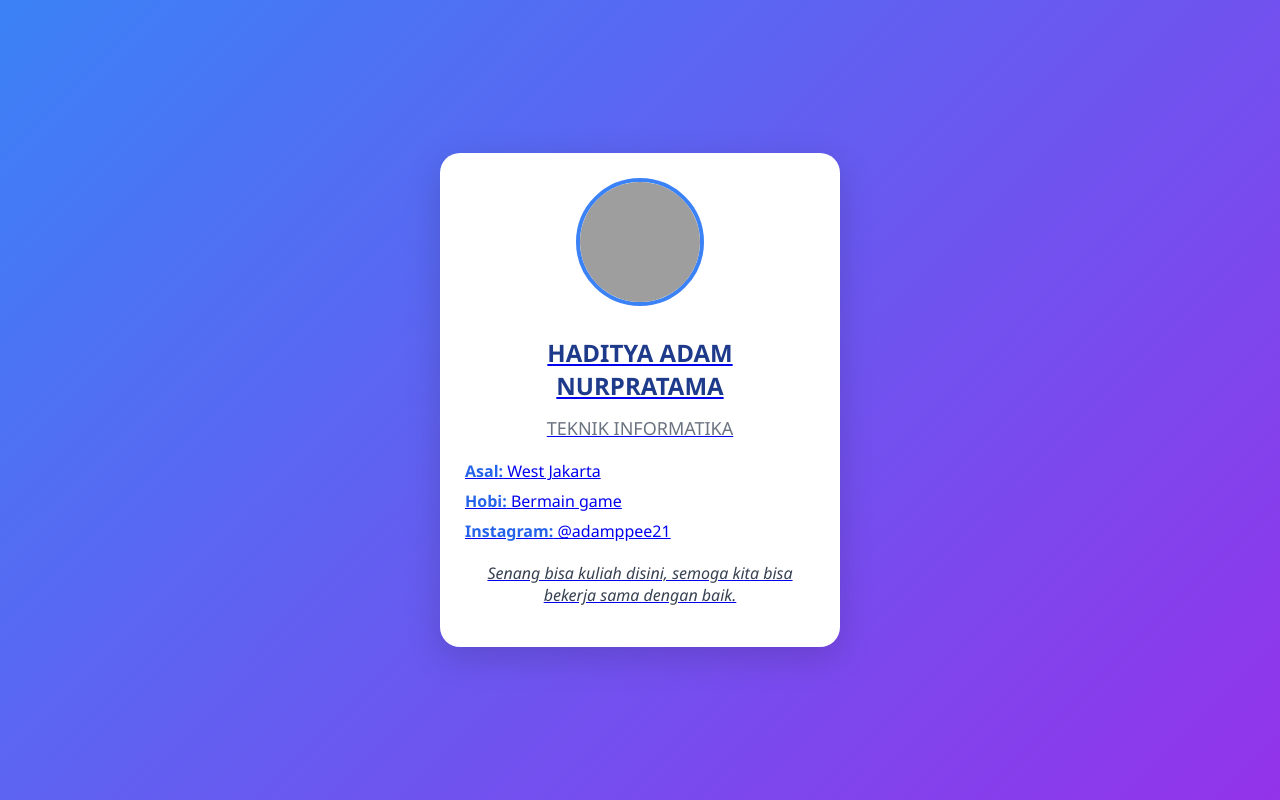
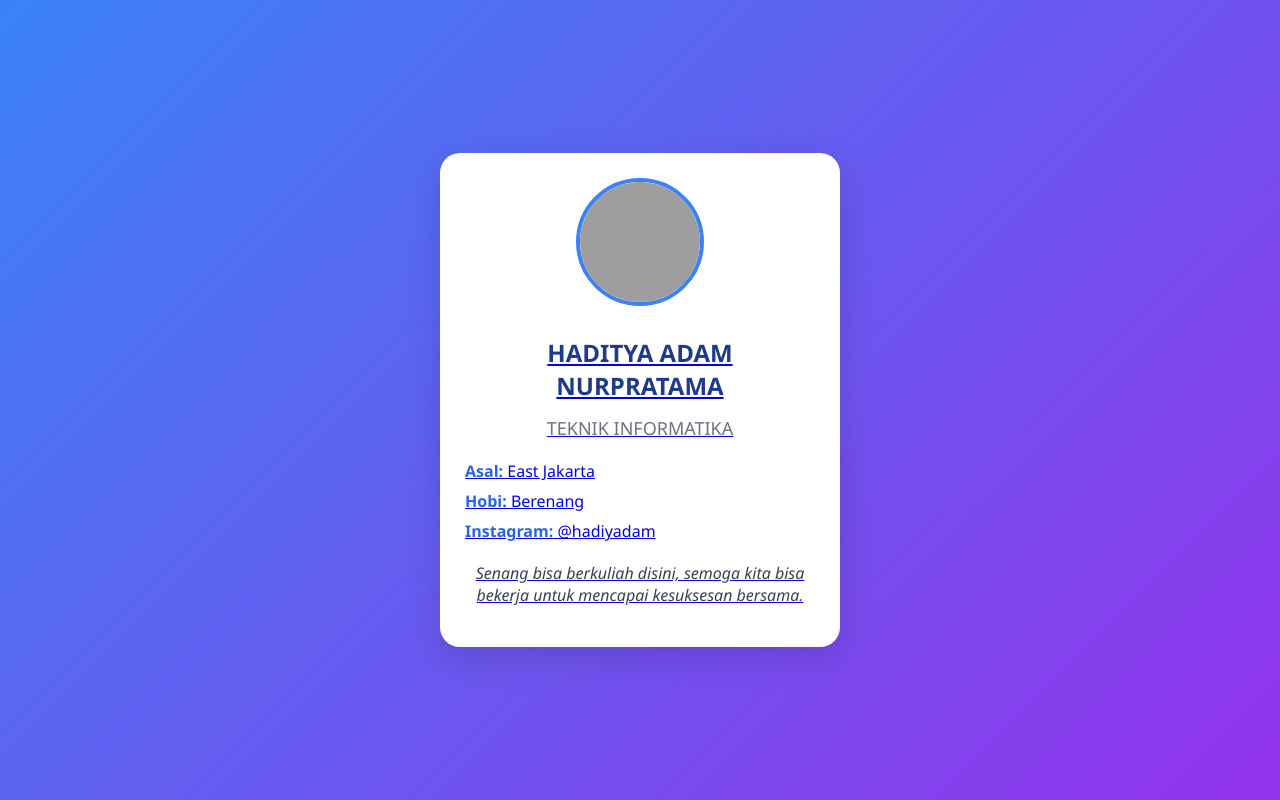
Before and after one commit to rusmansahrudi/Perkenalankampus, a plain HTML site: page index.html in a window 1280 px wide. Drawn offline with nearby package versions, Linux system fonts and the light colour scheme; grey boxes are pictures that could not be loaded.

Commit message:
perbaikan pada pengenalan

```diff
--- a/index.html
+++ b/index.html
@@ -20,13 +20,13 @@
       <h2>TEKNIK INFORMATIKA</h2>
 
     <div class="info">
-      <p><span>Asal:</span> West Jakarta</p>
-      <p><span>Hobi:</span> Bermain game</p>
-      <p><span>Instagram:</span> @adamppee21</p>
+      <p><span>Asal:</span> East Jakarta</p>
+      <p><span>Hobi:</span> Berenang</p>
+      <p><span>Instagram:</span> @hadiyadam</p>
     </div>
 
   <!--Untuk menambahkan quote di bawah-->
-    <p class="quote"> Senang bisa kuliah disini, semoga kita bisa bekerja sama dengan baik.</p>
+    <p class="quote"> Senang bisa berkuliah disini, semoga kita bisa bekerja untuk mencapai kesuksesan bersama.</p>
   </a>
 </body>
 </html>
```
